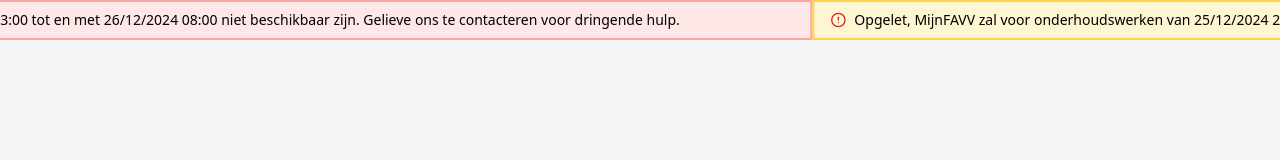
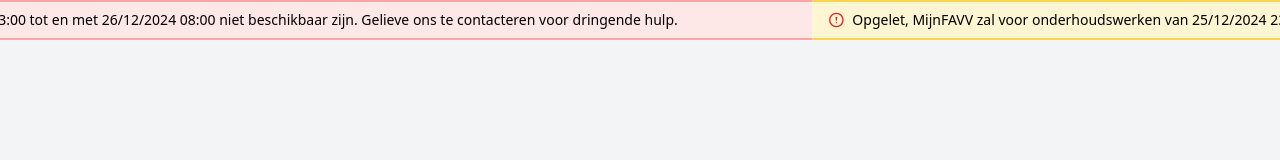
Before and after one commit to JazzyLeopard/banner-track-trace, a React (Vite) app: page / in a window 1280 px wide. Shown: the top 160 px of the page. Built offline with nearby package versions, Linux system fonts and the light colour scheme.

Commit message:
Remove side borders from components
This commit removes the side borders from the relevant components in the codebase as requested.
[skip gpt_engineer]

```diff
--- a/src/components/MaintenanceBanner.tsx
+++ b/src/components/MaintenanceBanner.tsx
@@ -9,9 +9,9 @@ const MaintenanceBanner = ({ className }: MaintenanceBannerProps) => {
   const bannerText = "Opgelet, MijnFAVV zal voor onderhoudswerken van 25/12/2024 23:00 tot en met 26/12/2024 08:00 niet beschikbaar zijn. Gelieve ons te contacteren voor dringende hulp.";
 
   const bannerStyles = [
-    "bg-red-100/80 border-2 border-red-300", // Red with darker red border
-    "bg-amber-100/80 border-2 border-amber-300", // Amber with darker amber border
-    "bg-sky-100/80 border-2 border-sky-300", // Sky blue with darker sky blue border
+    "bg-red-100/80 border-y-2 border-red-300", // Red with darker red border
+    "bg-amber-100/80 border-y-2 border-amber-300", // Amber with darker amber border
+    "bg-sky-100/80 border-y-2 border-sky-300", // Sky blue with darker sky blue border
   ];
 
   return (
```
